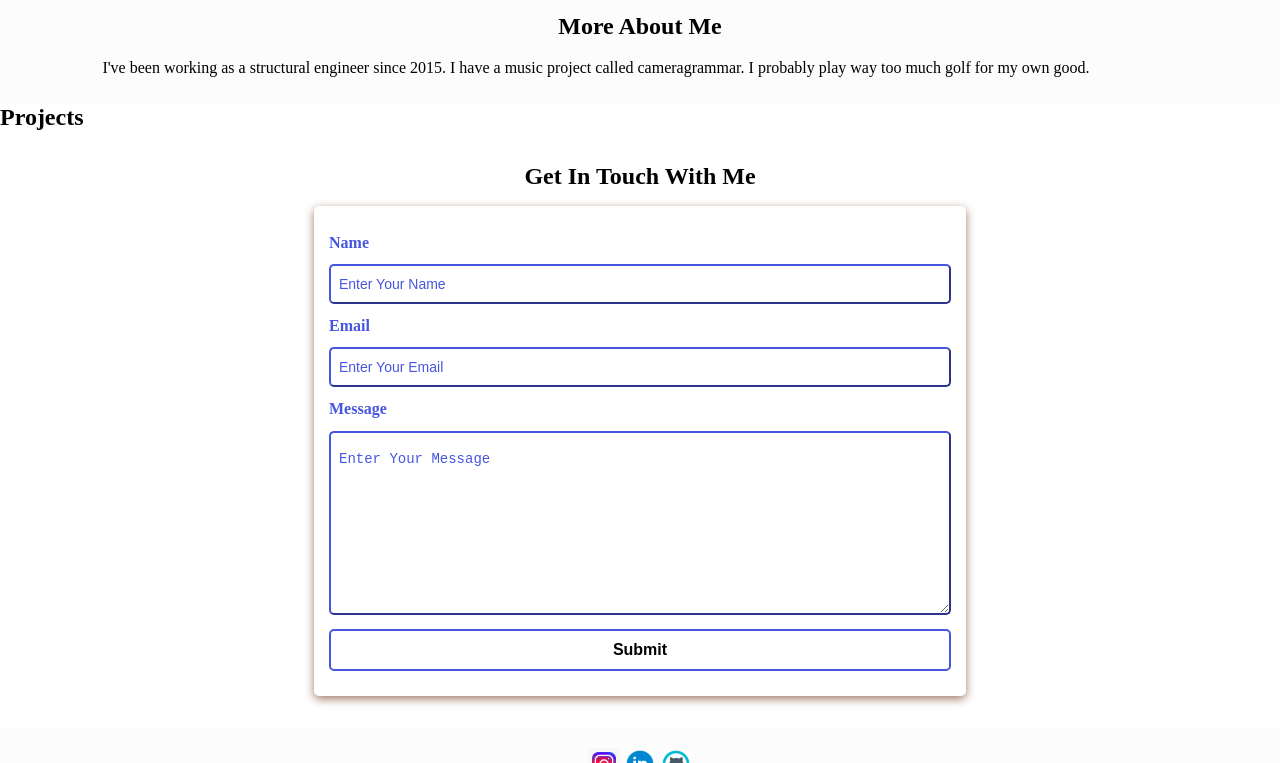
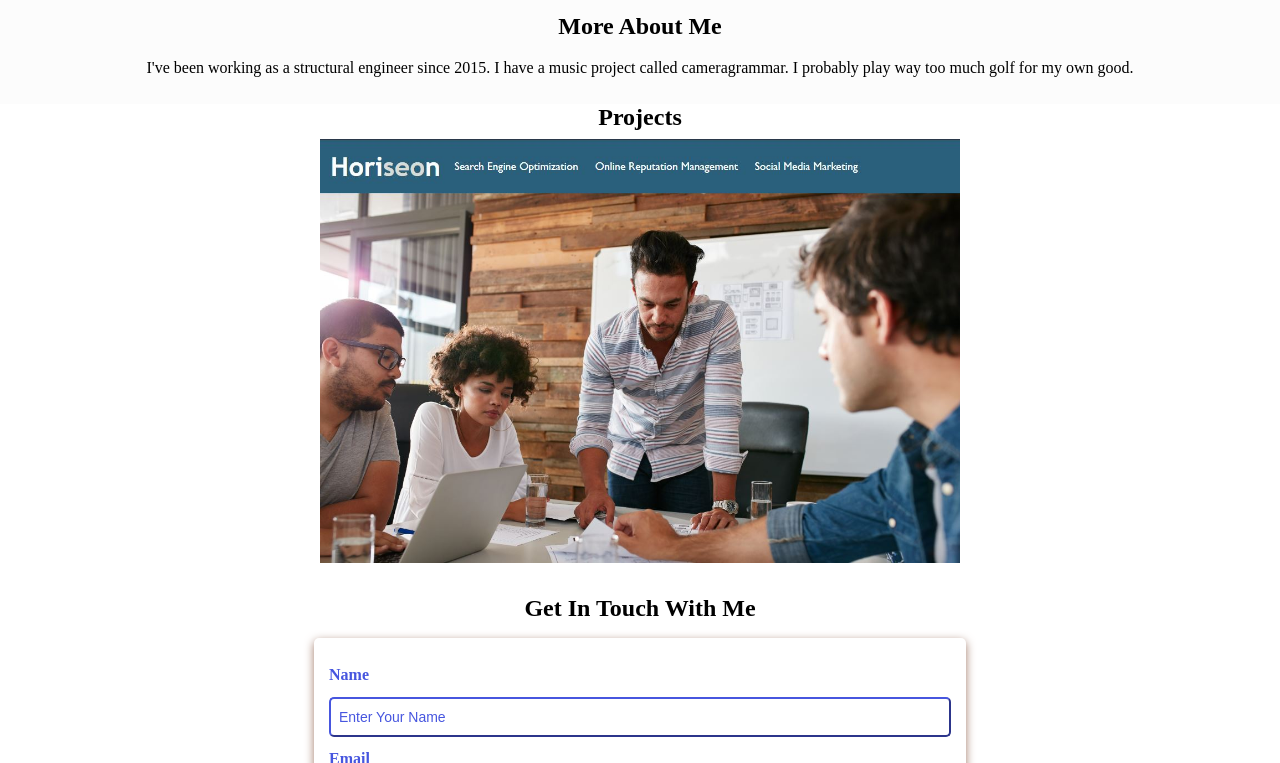
Before and after one commit to cameragrammar/Hans-Shen-portfolio, a plain HTML site: page index.html in a window 1280 px wide. Shown: the part 558-1321 px from the top of the page. Drawn offline with Linux system fonts and the light colour scheme.

Commit message:
changed more css, added image

```diff
--- a/assets/css/style.css
+++ b/assets/css/style.css
@@ -134,9 +134,20 @@ nav ul li {
 .more-about p {
   line-height: var(--line-height);
   padding: 0.4rem;
+  text-align: center;
 }
 
+.projects h2 {
+  margin-bottom: var(--bottom-margin);
+  text-align: center;
+}
 
+.center {
+  display: block;
+  margin-left: auto;
+  margin-right: auto;
+  width: 50%;
+}
 
 .contact {
   margin-top: 2rem;
--- a/index.html
+++ b/index.html
@@ -60,7 +60,12 @@
     <section class="projects">
       <h2>Projects</h2>
       <p>
-
+        <img
+        src="assets/images/horiseon-project.JPG"
+        alt="horiseon"
+        loading="lazy"
+        class="center"
+      />
       </p>
 
     </section>
```
Also changed, not shown: assets/images/horiseon-project.JPG (added).
